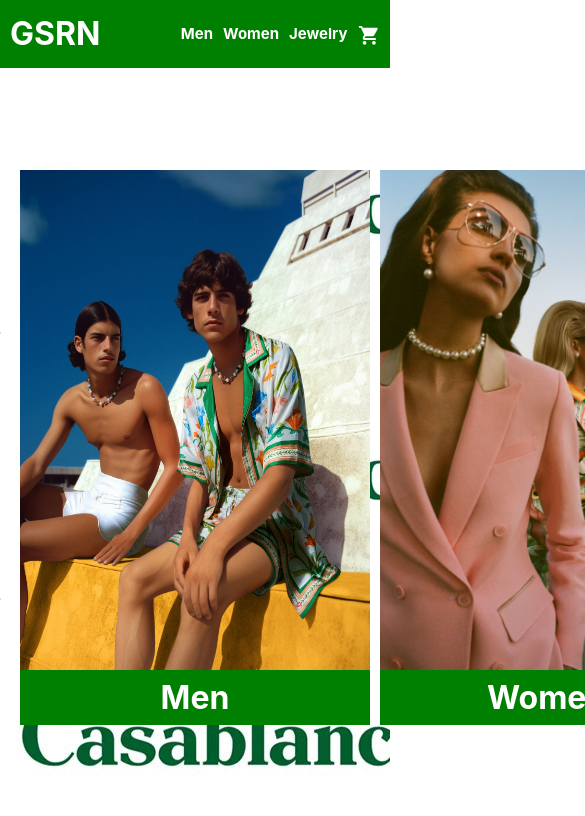
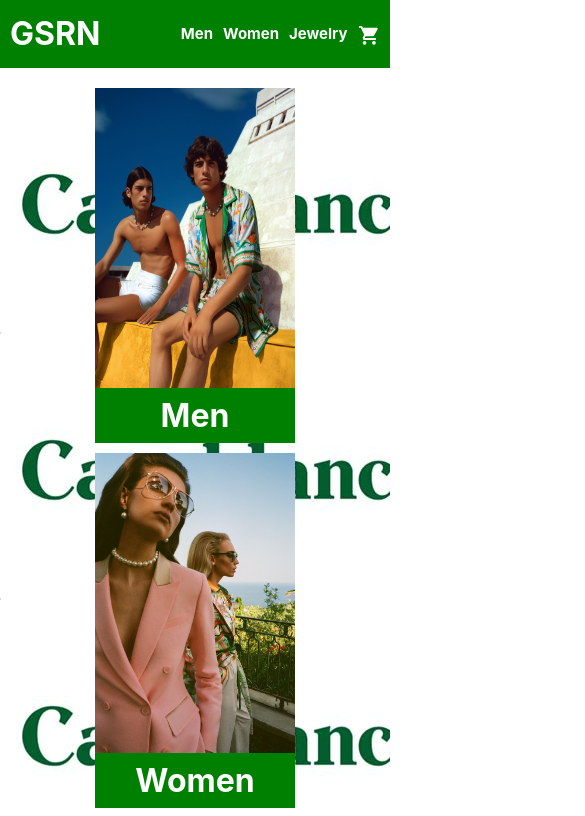
Before and after one commit to Mohamedsayhii/shopping-cart, a React (Vite) app: page /shop in a window 390 px wide. Shown: the top 816 px of the page, 585 px wide, since content can reach past the window. Built offline with nearby package versions, Linux system fonts and the light colour scheme.

Commit message:
Make the shop page responsive

```diff
--- a/src/components/Main.jsx
+++ b/src/components/Main.jsx
@@ -5,7 +5,6 @@
 	background-position: top center;
 	background-size: cover;
 	height: 92vh;
-
 	display: flex;
 	flex-direction: column;
 	justify-content: center;
--- a/src/components/Shop.jsx
+++ b/src/components/Shop.jsx
@@ -3,7 +3,6 @@
 
 const Categories = styled.div`
 	background-image: url('/Casa.jpg');
-
 	display: grid;
 	height: 90vh;
 	width: 100%;
@@ -19,7 +18,7 @@
 		background-color: green;
 
 		img {
-			max-width: 350px;
+			width: 350px;
 			height: 500px;
 			object-fit: fill;
 		}
@@ -27,6 +26,36 @@
 		h1 {
 			color: white;
 			padding: 1rem 0rem;
+		}
+	}
+
+	@media screen and (max-width: 1100px) {
+		.category {
+			img {
+				width: 260px;
+				height: 400px;
+			}
+		}
+	}
+
+	@media screen and (max-width: 800px) {
+		.category {
+			img {
+				width: 190px;
+				height: 300px;
+			}
+		}
+	}
+
+	@media screen and (max-width: 600px) {
+		grid-template-columns: 1fr;
+		grid-template-rows: 1fr 1fr 1fr;
+
+		.category {
+			img {
+				width: 200px;
+				height: 300px;
+			}
 		}
 	}
 `;
```
